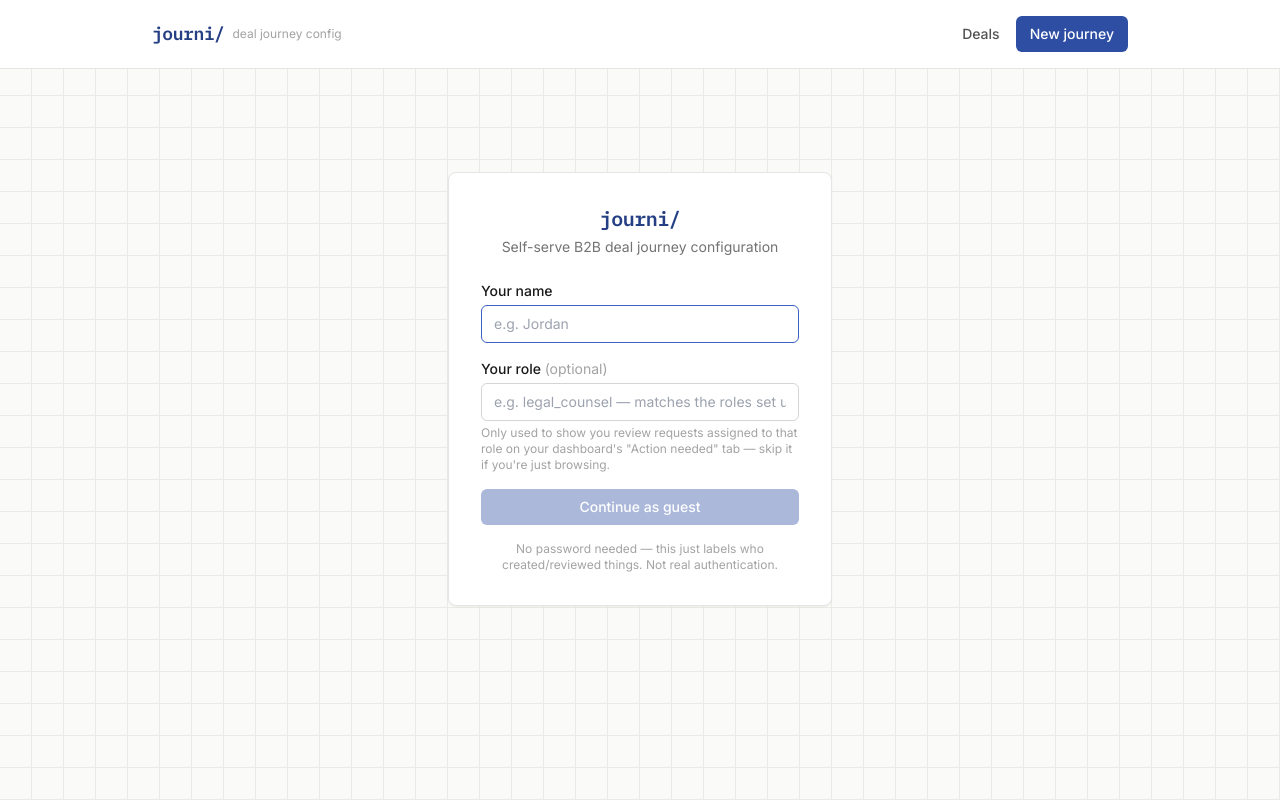
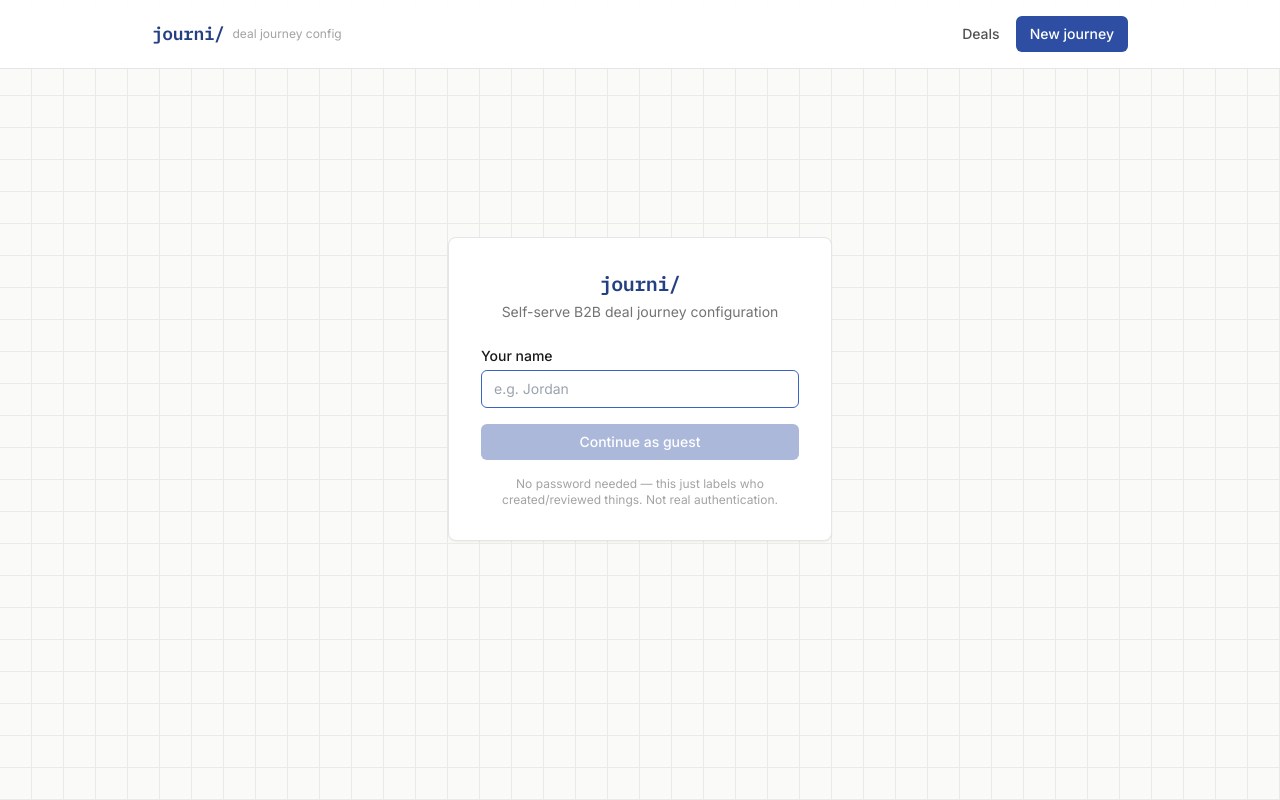
Before and after one commit to gauri0917/Journi-AI, a Next.js app: page /login in a window 1280 px wide. Built offline with nearby package versions, Linux system fonts and the light colour scheme; no server answers.

Commit message:
Fix guest login redirect - hard reload instead of soft navigation

```diff
--- a/src/app/login/page.tsx
+++ b/src/app/login/page.tsx
@@ -1,14 +1,11 @@
 "use client";
 
 import { useState } from "react";
-import { useRouter } from "next/navigation";
 
 export default function LoginPage() {
   const [name, setName] = useState("");
-  const [role, setRole] = useState("");
   const [loading, setLoading] = useState(false);
   const [error, setError] = useState("");
-  const router = useRouter();
 
   async function handleSubmit(e: React.FormEvent) {
     e.preventDefault();
@@ -19,14 +16,16 @@ export default function LoginPage() {
       const res = await fetch("/api/auth/guest", {
         method: "POST",
         headers: { "Content-Type": "application/json" },
-        body: JSON.stringify({ name: name.trim(), role: role.trim() }),
+        body: JSON.stringify({ name: name.trim() }),
       });
       if (!res.ok) throw new Error("failed");
-      router.push("/");
-      router.refresh();
+      // Hard reload, not router.push — forces a brand-new request that
+      // definitely carries the freshly-set cookie through middleware.
+      // A soft client-side navigation can race ahead of the cookie being
+      // attached, which is what was causing the stuck-on-login symptom.
+      window.location.href = "/";
     } catch {
       setError("Something went wrong — try again.");
-    } finally {
       setLoading(false);
     }
   }
@@ -52,22 +51,6 @@ export default function LoginPage() {
               className="w-full rounded-md border border-neutral-300 px-3 py-2 text-sm outline-none focus:border-route-500"
             />
           </div>
-          <div>
-            <label className="mb-1 block text-sm font-medium text-ink">
-              Your role <span className="font-normal text-neutral-400">(optional)</span>
-            </label>
-            <input
-              value={role}
-              onChange={(e) => setRole(e.target.value)}
-              placeholder="e.g. legal_counsel — matches the roles set up in Reviewer roles"
-              maxLength={60}
-              className="w-full rounded-md border border-neutral-300 px-3 py-2 text-sm outline-none focus:border-route-500"
-            />
-            <p className="mt-1 text-xs text-neutral-400">
-              Only used to show you review requests assigned to that role on your dashboard's "Action needed" tab —
-              skip it if you're just browsing.
-            </p>
-          </div>
           {error && <p className="text-sm text-red-600">{error}</p>}
           <button
             type="submit"
```
